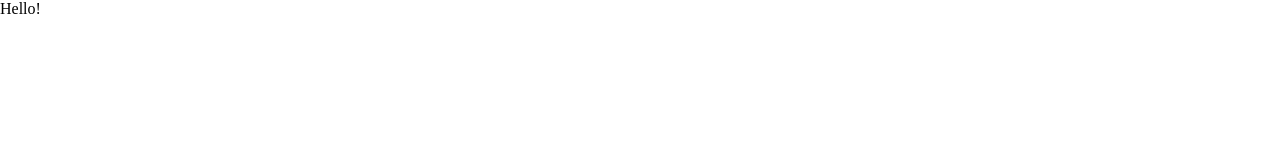
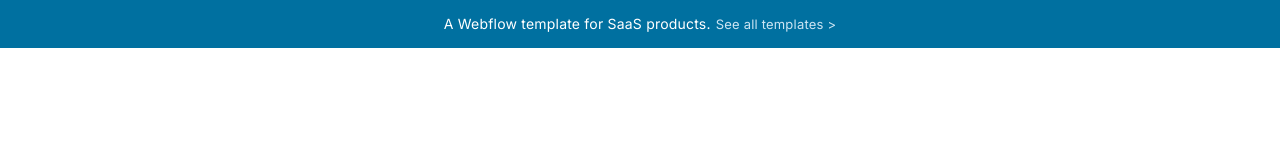
Before and after one commit to Igor-Yarik/Whirl, a plain HTML site: page index.html in a window 1280 px wide. Drawn offline with Linux system fonts and the light colour scheme.

Commit message:
head_top

```diff
--- a/index.html
+++ b/index.html
@@ -4,10 +4,22 @@
     <meta charset="UTF-8">
     <meta http-equiv="X-UA-Compatible" content="IE=edge">
     <meta name="viewport" content="width=device-width, initial-scale=1.0">
-    <title>Document</title>
+    <title>Whirl</title>
     <link rel="stylesheet" href="./styles/style.css">
+    <link href="https://fonts.googleapis.com/css2?family=Fraunces:opsz@9..144&family=Inter&display=swap" rel="stylesheet">
 </head>
 <body>
-    Hello!
+
+    <header>
+        <div class="head_top">
+            <p class="head_top_text">A Webflow template for SaaS products.</p>
+            <a class="head_top_link" href="#">See all templates ></a>
+        </div>
+
+        <nav class="navigation">
+
+        </nav>
+
+    </header>
 </body>
 </html>
--- a/styles/style.css
+++ b/styles/style.css
@@ -3,3 +3,43 @@
 * {
     box-sizing: border-box;
 }
+
+body {
+    font-family: 'Inter', sans-serif;
+    /* font-family: 'Fraunces', serif; */
+}
+
+a {
+    text-decoration: none;
+}
+
+.wrapper {
+    width: 1130px;
+    margin-right: auto;
+    margin-left: auto;
+}
+
+.head_top {
+    display: flex;
+    justify-content: center;
+    align-items: center;
+    background-color: #0070A0;
+    color: #fff;
+}
+
+.head_top_text {
+    font-size: 14px;
+    line-height: 20px;
+    /* text-align: center; */
+    letter-spacing: 0.2px;
+    padding-right: 5px;
+}
+
+.head_top_link {
+    font-size: 13px;
+    line-height: 18px;
+    /* text-align: center; */
+    letter-spacing: 0.2px;
+    color: #CCE5F3;
+
+}
```
